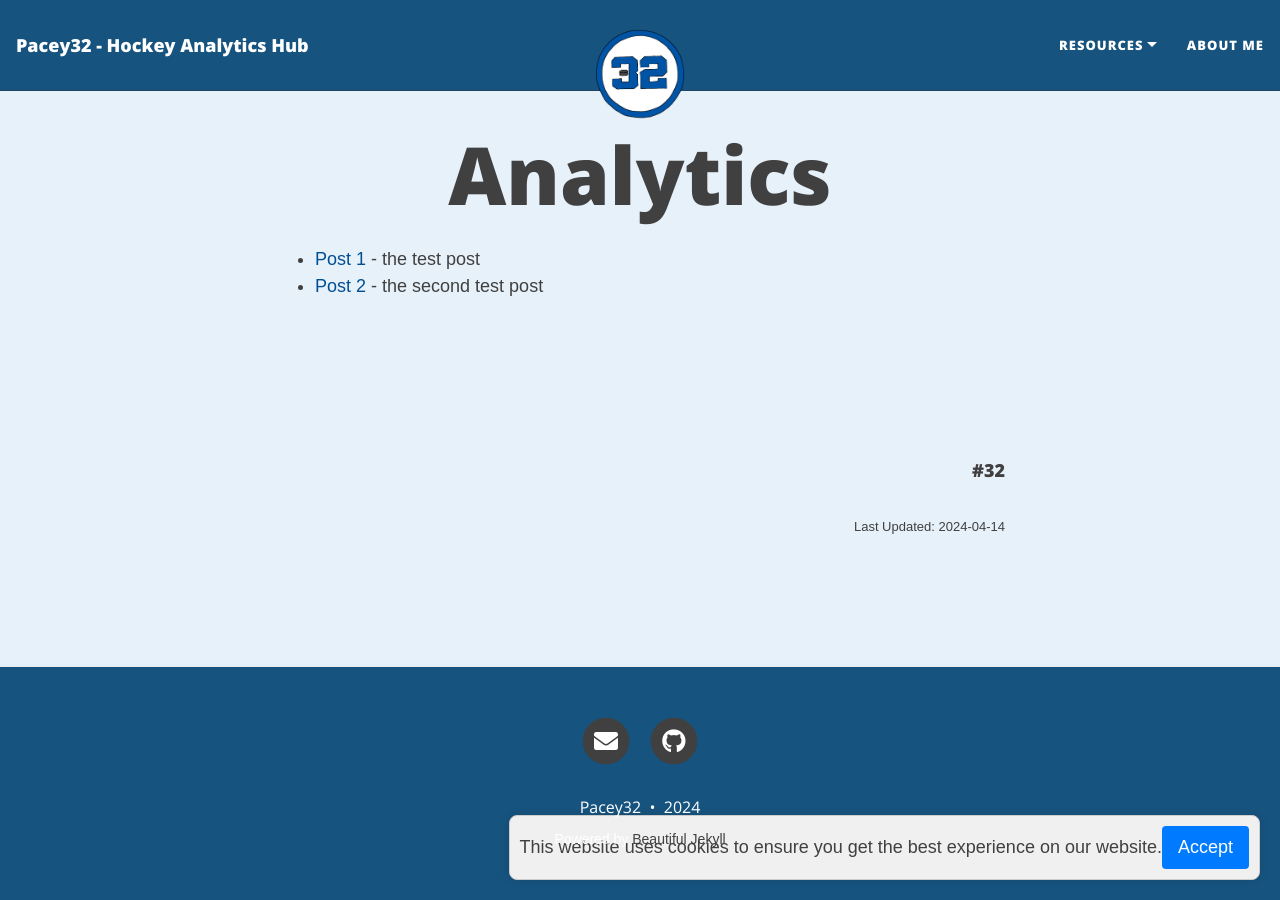
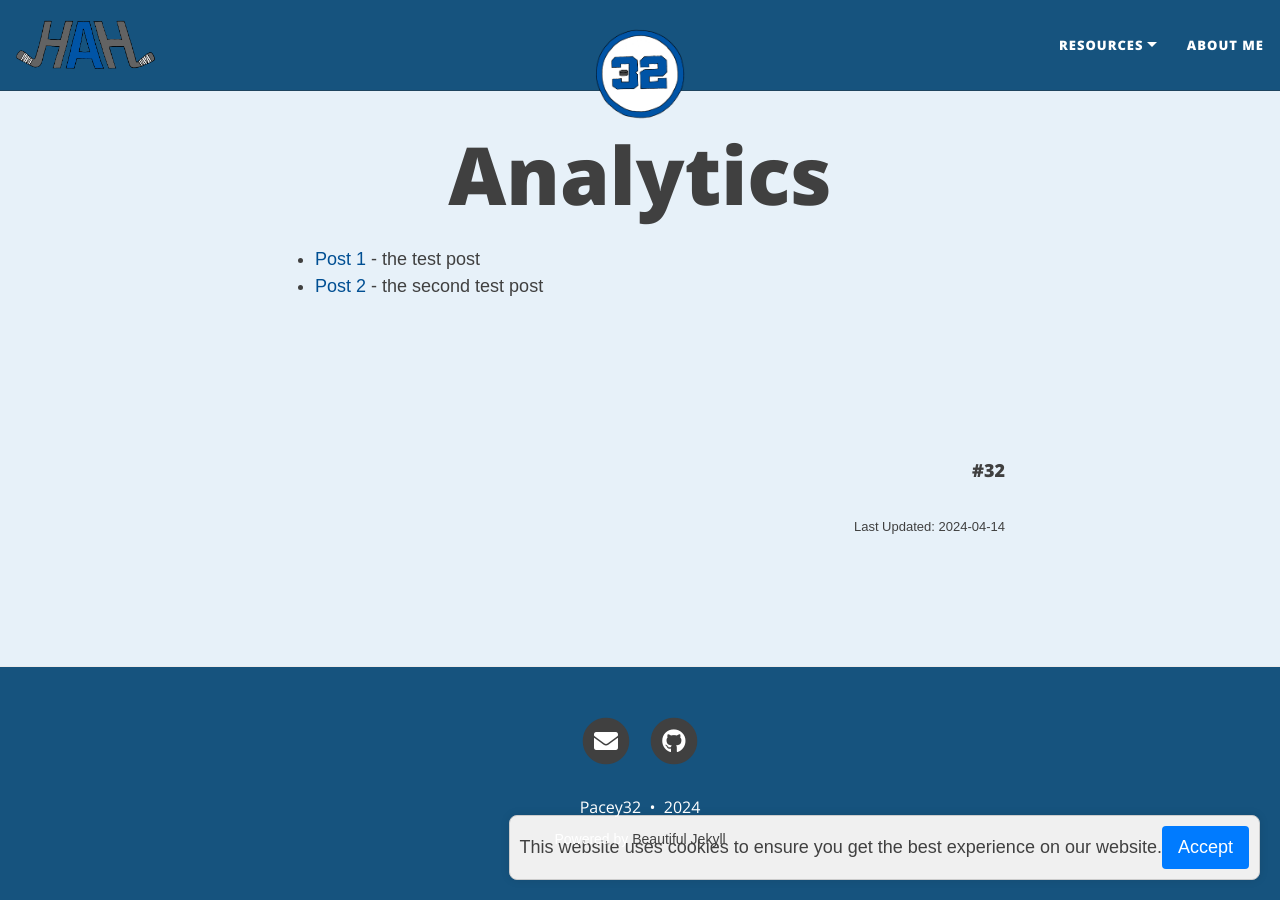
Before and after one commit to robpacey32/robpacey32.github.io, a Jekyll site: the page built from analytics.md, in a window 1280 px wide. Built offline with Jekyll 4.4.1, drawn with Linux system fonts in a browser that asks for light colours; nearby versions of some CDN libraries.

Commit message:
UpdateTopLogo

```diff
--- a/_config.yml
+++ b/_config.yml
@@ -39,7 +39,7 @@ round-avatar: false
 
 # If you want to have an image logo in the top-left corner instead of having the title of the website,
 # then specify the following parameter
-#title-img: /path/to/image
+title-img: assets/img/HAH.png
 
 
 #####################################
```
Also changed, not shown: assets/img/HAH.png (added).
